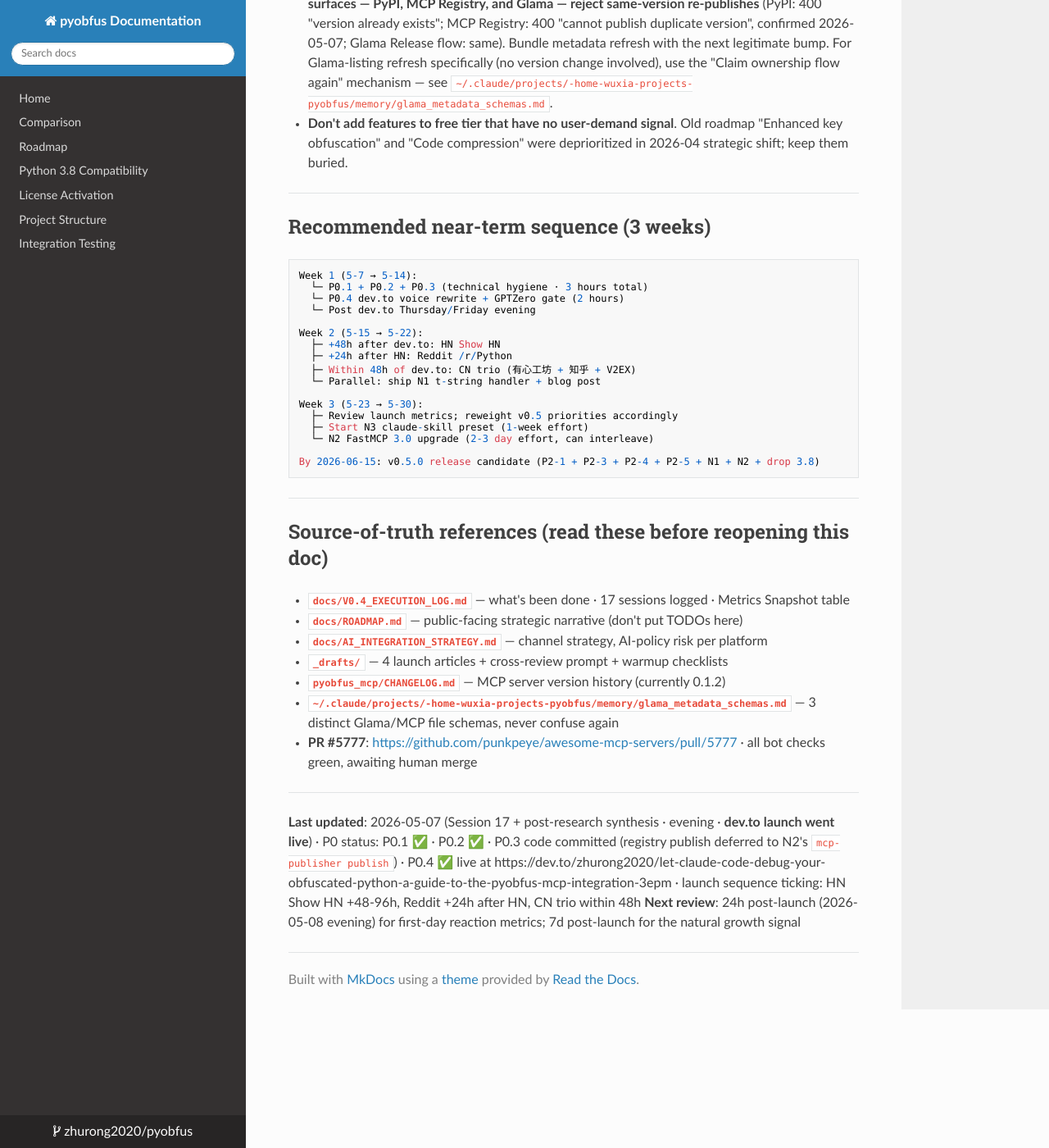
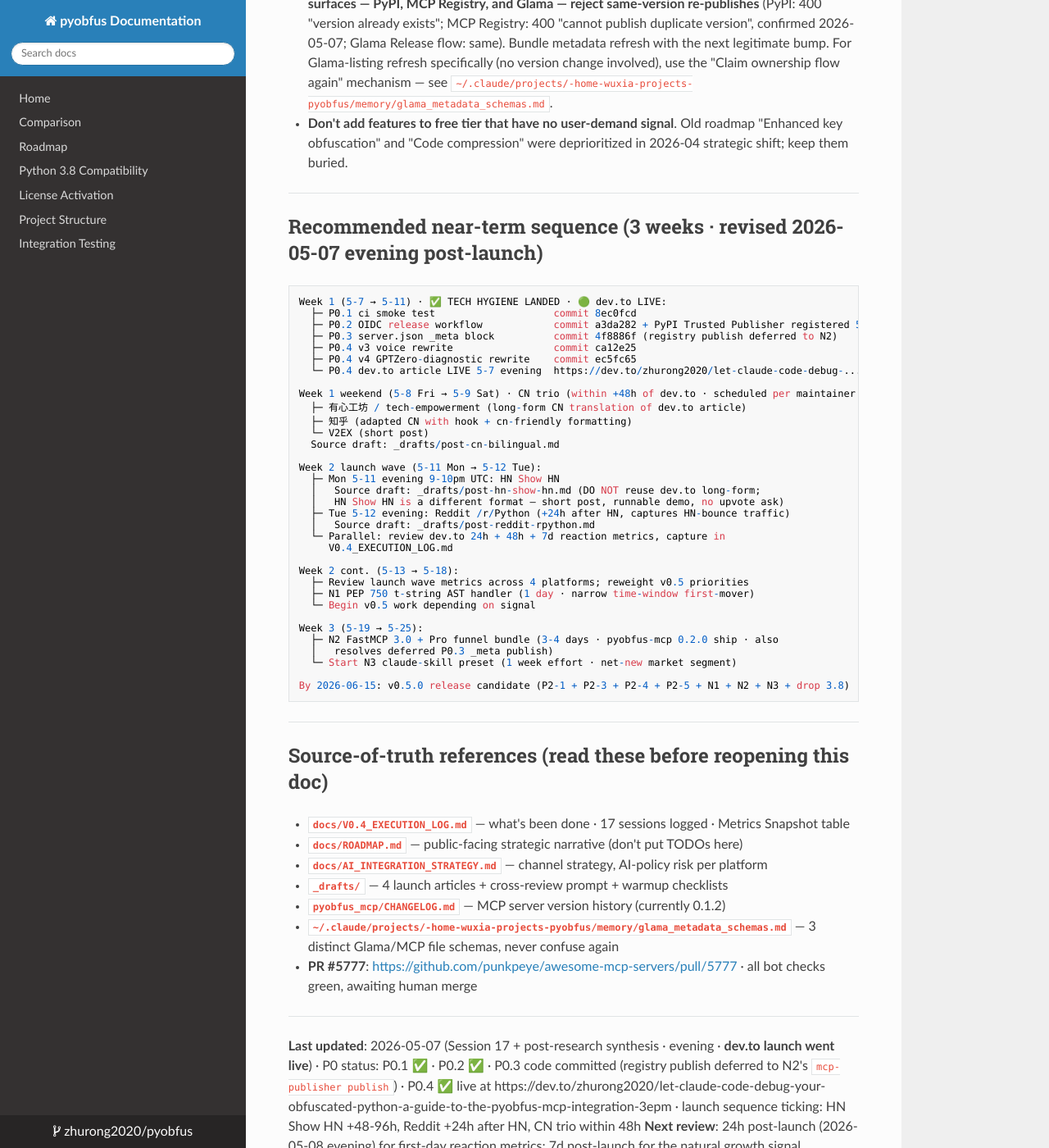
Before and after one commit to zhurong2020/pyobfus, an MkDocs documentation site: the page built from docs/POST_V0.4_TODO.md, in a window 1280 px wide and 1400 px high, scrolled down 7088 px. Shown: the whole window at 82% size. Built offline with MkDocs 1.6.1, drawn with Linux system fonts in a browser that asks for light colours; nearby versions of some CDN libraries.

Commit message:
docs(POST_V0.4_TODO): lock launch calendar after dev.to live + maintainer scheduling
dev.to first post landed 2026-05-07 (Thu) evening. Original Week-1/2/3 plan
had +48h-after-dev.to landing on Sat 5-9, which is HN's weakest traffic day.
Maintainer 2026-05-07 evening:
  - HN Show HN: pushed Mon 5-11 evening 9-10pm UTC (HN's strongest window,
    also gives dev.to 4 days to accumulate reactions as social proof)
  - Reddit /r/Python: HN+24h = Tue 5-12 (captures HN-bounce traffic)
  - CN trio (有心工坊 + 知乎 + V2EX): within +48h of dev.to = Fri 5-8 / Sat 5-9
    (kept original plan rhythm; CN audience non-overlapping with EN HN/Reddit)

Recommended-near-term-sequence section rewritten to lock these dates and
reflect Week 1's actual landings (commit hashes captured for each P0). Also:
  - Week 2 now starts 5-12 (Reddit) since launch wave is split across
    Week 1 weekend (CN) + Week 2 Mon-Tue (HN/Reddit)
  - N1 (PEP 750 t-string handler) moved to Week 2 cont. once launch dust settles
  - N2 (FastMCP 3.0 + Pro funnel bundle) keeps Week 3 slot
  - N3 (claude-skill preset) keeps Week 3 slot, parallel with N2

Co-Authored-By: Claude Opus 4.7 (1M context) <noreply@anthropic.com>

````diff
--- a/docs/POST_V0.4_TODO.md
+++ b/docs/POST_V0.4_TODO.md
@@ -227,26 +227,43 @@ mcp-publisher login github -token "$(gh auth token)"
 
 ---
 
-## Recommended near-term sequence (3 weeks)
+## Recommended near-term sequence (3 weeks · revised 2026-05-07 evening post-launch)
 
 ```
-Week 1 (5-7 → 5-14):
-  └─ P0.1 + P0.2 + P0.3 (technical hygiene · 3 hours total)
-  └─ P0.4 dev.to voice rewrite + GPTZero gate (2 hours)
-  └─ Post dev.to Thursday/Friday evening
+Week 1 (5-7 → 5-11) · ✅ TECH HYGIENE LANDED · 🟢 dev.to LIVE:
+  ├─ P0.1 ci smoke test                    commit 8ec0fcd
+  ├─ P0.2 OIDC release workflow            commit a3da282 + PyPI Trusted Publisher registered 5-7
+  ├─ P0.3 server.json _meta block          commit 4f8886f (registry publish deferred to N2)
+  ├─ P0.4 v3 voice rewrite                 commit ca12e25
+  ├─ P0.4 v4 GPTZero-diagnostic rewrite    commit ec5fc65
+  └─ P0.4 dev.to article LIVE 5-7 evening  https://dev.to/zhurong2020/let-claude-code-debug-...
 
-Week 2 (5-15 → 5-22):
-  ├─ +48h after dev.to: HN Show HN
-  ├─ +24h after HN: Reddit /r/Python
-  ├─ Within 48h of dev.to: CN trio (有心工坊 + 知乎 + V2EX)
-  └─ Parallel: ship N1 t-string handler + blog post
+Week 1 weekend (5-8 Fri → 5-9 Sat) · CN trio (within +48h of dev.to · scheduled per maintainer 2026-05-07):
+  ├─ 有心工坊 / tech-empowerment (long-form CN translation of dev.to article)
+  ├─ 知乎 (adapted CN with hook + cn-friendly formatting)
+  └─ V2EX (short post)
+  Source draft: _drafts/post-cn-bilingual.md
 
-Week 3 (5-23 → 5-30):
-  ├─ Review launch metrics; reweight v0.5 priorities accordingly
-  ├─ Start N3 claude-skill preset (1-week effort)
-  └─ N2 FastMCP 3.0 upgrade (2-3 day effort, can interleave)
+Week 2 launch wave (5-11 Mon → 5-12 Tue):
+  ├─ Mon 5-11 evening 9-10pm UTC: HN Show HN
+  │   Source draft: _drafts/post-hn-show-hn.md (DO NOT reuse dev.to long-form;
+  │   HN Show HN is a different format — short post, runnable demo, no upvote ask)
+  ├─ Tue 5-12 evening: Reddit /r/Python (+24h after HN, captures HN-bounce traffic)
+  │   Source draft: _drafts/post-reddit-rpython.md
+  └─ Parallel: review dev.to 24h + 48h + 7d reaction metrics, capture in
+     V0.4_EXECUTION_LOG.md
 
-By 2026-06-15: v0.5.0 release candidate (P2-1 + P2-3 + P2-4 + P2-5 + N1 + N2 + drop 3.8)
+Week 2 cont. (5-13 → 5-18):
+  ├─ Review launch wave metrics across 4 platforms; reweight v0.5 priorities
+  ├─ N1 PEP 750 t-string AST handler (1 day · narrow time-window first-mover)
+  └─ Begin v0.5 work depending on signal
+
+Week 3 (5-19 → 5-25):
+  ├─ N2 FastMCP 3.0 + Pro funnel bundle (3-4 days · pyobfus-mcp 0.2.0 ship · also
+  │   resolves deferred P0.3 _meta publish)
+  └─ Start N3 claude-skill preset (1 week effort · net-new market segment)
+
+By 2026-06-15: v0.5.0 release candidate (P2-1 + P2-3 + P2-4 + P2-5 + N1 + N2 + N3 + drop 3.8)
 ```
 
 ---
````
